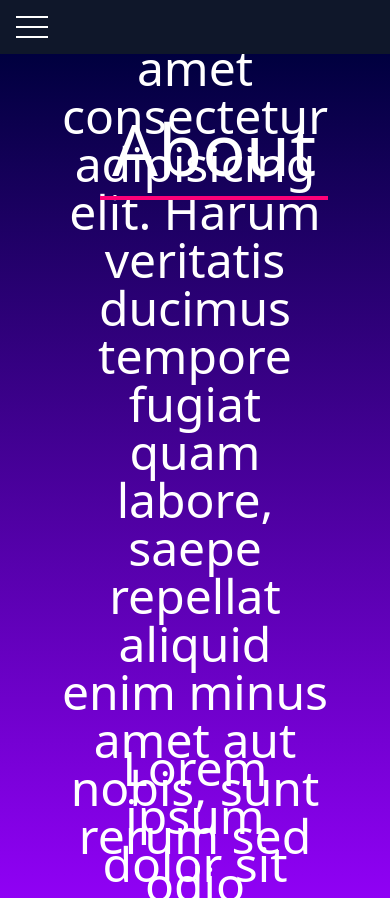
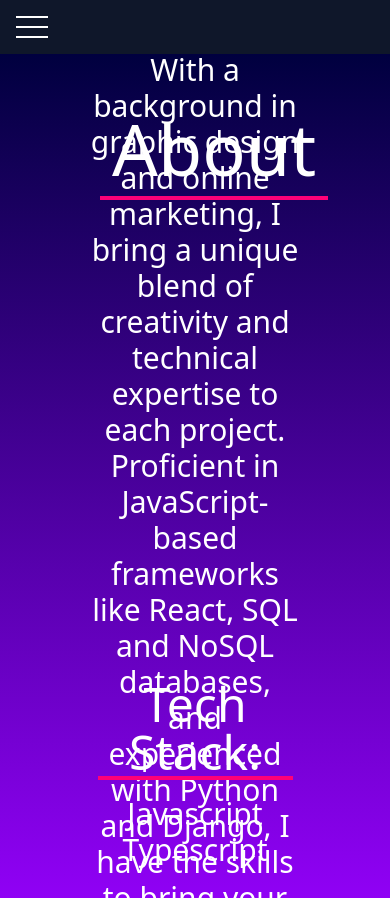
Before and after one commit to kilcorse-michael/redesign, a React (Vite) app: page /about in a window 390 px wide. Built offline with nearby package versions, Linux system fonts and the light colour scheme.

Commit message:
Begin About Page content

```diff
--- /dev/null
+++ b/src/components/FadeInSection.tsx
@@ -0,0 +1,21 @@
+import { JSXElementConstructor, ReactElement, ReactNode, ReactPortal, useEffect, useRef, useState } from "react";
+
+export default function FadeInSection(props: { children: string | number | boolean | ReactElement<any, string | JSXElementConstructor<any>> | Iterable<ReactNode> | ReactPortal | null | undefined; }) {
+    const [isVisible, setVisible] = useState(true);
+    const domRef = useRef();
+    useEffect(() => {
+      const observer = new IntersectionObserver(entries => {
+        entries.forEach(entry => setVisible(entry.isIntersecting));
+      });
+      observer.observe(domRef.current!);
+      return () => observer.unobserve(domRef.current!);
+    }, []);
+    return (
+      <div
+        className={`fade-in-section ${isVisible ? 'is-visible' : ''}`}
+        ref={domRef}
+      >
+        {props.children}
+      </div>
+    );
+  }
--- a/src/index.css
+++ b/src/index.css
@@ -56,11 +56,23 @@
   background-attachment: fixed;
 }
 
+.path {
+  stroke-dasharray: 1;
+  stroke-dashoffset: 1;
+  animation: dash 5s linear alternate;
+  animation-fill-mode: forwards;
+}
+
+.about-text{
+  animation: fade-in 1s linear
+}
+
 @layer base {
   body {
     background-color: #0f172a;
   }
 }
+
 @layer components {
   .reset {
     transition: transform 500ms ease-in-out;
@@ -88,6 +100,15 @@
   }
 }
 
+@keyframes fade-in{
+from {
+  opacity: 0
+}
+to{
+opacity: 1
+}
+}
+
 @keyframes pulse {
   0% {
     transform: scaleY(1);
--- a/src/pages/About.tsx
+++ b/src/pages/About.tsx
@@ -1,8 +1,10 @@
-import { Parallax } from "react-scroll-parallax";
+
+import FadeInSection from "../components/FadeInSection";
 import Header from "../components/Header";
-import AboutSlide from "../components/AboutSlide";
+
 
 export default function About() {
+
   return (
     <>
       <Header />
@@ -13,26 +15,53 @@
           </h1>
           <div className="text-white flex text-center items-center justify-center flex-col text-5xl">
             <div className="w-screen h-screen snap-y overflow-auto snap-mandatory">
+              <FadeInSection>
               <section className="snap-start h-screen mx-auto w-1/2 flex items-center justify-center">
-                Lorem ipsum dolor sit amet consectetur adipisicing elit. Harum
-                veritatis ducimus tempore fugiat quam labore, saepe repellat
-                aliquid enim minus amet aut nobis, sunt rerum sed odio deserunt
-                ab. Tempore!
+                <div className="flex-col">
+                <div className="border-b-4 shrink border-[#ff0178]">Bio:</div>
+                <div className="text-3xl m-3">I'm Michael Kilcorse, a passionate web developer specializing in creating exceptional websites that seamlessly blend captivating design with robust functionality. With a background in graphic design and online marketing, I bring a unique blend of creativity and technical expertise to each project. Proficient in JavaScript-based frameworks like React, SQL and NoSQL databases, and experienced with Python and Django, I have the skills to bring your digital vision to life. Combining my design prowess with a deep understanding of user experience, I craft visually stunning and intuitive websites that leave a lasting impression. </div>
+                </div>
               </section>
-
+              </FadeInSection>
+              <FadeInSection>
+              <section className="snap-start h-screen mx-auto w-1/2 flex items-center justify-center">
+              <div className="flex-col">
+                  <div className="border-b-4 shrink border-[#ff0178]">Tech Stack:</div>
+                  <div className="grid  grid-cols-1  text-3xl md:grid-cols-2 lg:grid-cols-4 gap-3 lg:gap-5">
+                  <div className="p-4  flex items-center justify-center">Javascript Typescript</div>
+                  <div className="p-4  flex items-center justify-center">HTML5</div>
+                  <div className="p-4  flex items-center justify-center">CSS3</div>
+                  <div className="p-4  flex items-center justify-center">ReactJs</div>
+                  <div className="p-4  flex items-center justify-center">React Native</div>
+                  <div className="p-4  flex items-center justify-center">Angular</div>
+                  <div className="p-4  flex items-center justify-center">NextJS</div>
+                  <div className="p-4  flex items-center justify-center">Tailwind</div>
+                  <div className="p-4  flex items-center justify-center">Bootstrap</div>
+                  <div className="p-4  flex items-center justify-center">Pug</div>
+                  <div className="p-4  flex items-center justify-center">SQL/NoSQL</div>
+                  <div className="p-4  flex items-center justify-center">MongoDB</div>
+                  <div className="p-4  flex items-center justify-center">Python</div>
+                  <div className="p-4  flex items-center justify-center">Django</div>
+                </div>
+                </div>
+                </section>
+              </FadeInSection>
+              <FadeInSection>
               <section className="snap-start h-screen w-1/2 mx-auto flex items-center justify-center">
-                Lorem ipsum dolor sit amet consectetur adipisicing elit. Harum
-                veritatis ducimus tempore fugiat quam labore, saepe repellat
-                aliquid enim minus amet aut nobis, sunt rerum sed odio deserunt
-                ab. Tempore!
+              <div className="flex-col">
+              <div className="flex-col">
+                  <div className="border-b-4 shrink border-[#ff0178]">Design Stack:</div>
+                  <div className="grid  grid-cols-1  text-3xl md:grid-cols-2 lg:grid-cols-4 gap-3 lg:gap-5">
+                  <div className="p-4  flex items-center justify-center">Blender</div>
+                  <div className="p-4  flex items-center justify-center">Photoshop</div>
+                  <div className="p-4  flex items-center justify-center">Illustrator</div>
+                  <div className="p-4  flex items-center justify-center">Premier Pro</div>
+                  <div className="p-4  flex items-center justify-center">Animate</div>
+                  </div>
+                </div>
+                </div>
               </section>
-
-              <section className="snap-start h-screen w-1/2 mx-auto flex items-center justify-center">
-                Lorem ipsum dolor sit amet consectetur adipisicing elit. Harum
-                veritatis ducimus tempore fugiat quam labore, saepe repellat
-                aliquid enim minus amet aut nobis, sunt rerum sed odio deserunt
-                ab. Tempore!
-              </section>
+              </FadeInSection>
             </div>
           </div>
         </div>
```
